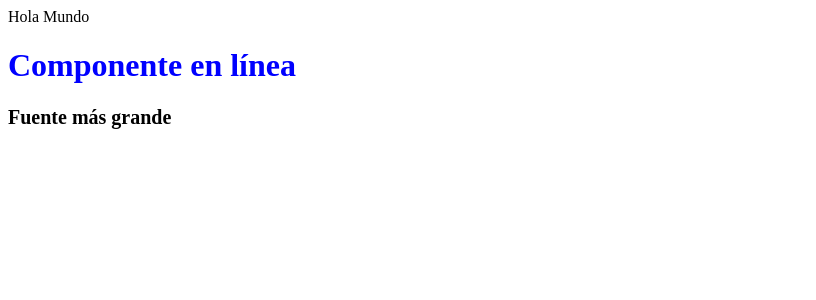
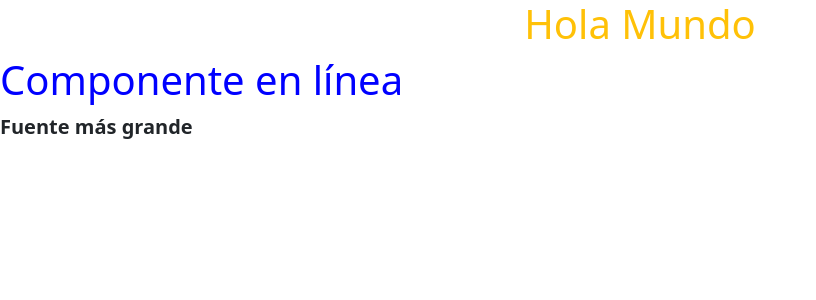
Before and after one commit to MAOIRO17/CursoAngular, an Angular app in the folder AppAngular/: page / in a window 1280 px wide. Shown: the top 300 px of the page, without its empty margins (0-816 px from the left). Built offline with nearby package versions, Linux system fonts and the light colour scheme.

Commit message:
Instalacion Bootstrap en Angular

```diff
--- a/AppAngular/angular.json
+++ b/AppAngular/angular.json
@@ -22,8 +22,13 @@
               }
             ],
             "styles": [
-              "src/styles.css"
+              "src/styles.css",
+              "bootstrap/dist/css/bootstrap.min.css"
+            ],
+            "scripts": [
+              "bootstrap/dist/js/bootstrap.bundle.min.js"
             ]
+
           },
           "configurations": {
             "production": {
--- a/AppAngular/src/app/app.html
+++ b/AppAngular/src/app/app.html
@@ -1,3 +1,5 @@
-{{ title()}}
+<div class="container">
+  <h1 class="text-center text-warning">{{ title() }}</h1>
+</div>
 
-<app-componente-en-linea/>
+<app-componente-en-linea />
--- /dev/null
+++ b/package.json
@@ -0,0 +1,5 @@
+{
+  "dependencies": {
+    "bootstrap": "^5.3.7"
+  }
+}
```
Also changed, not shown: 1 other file (tests, documents, lock files or other folders).
